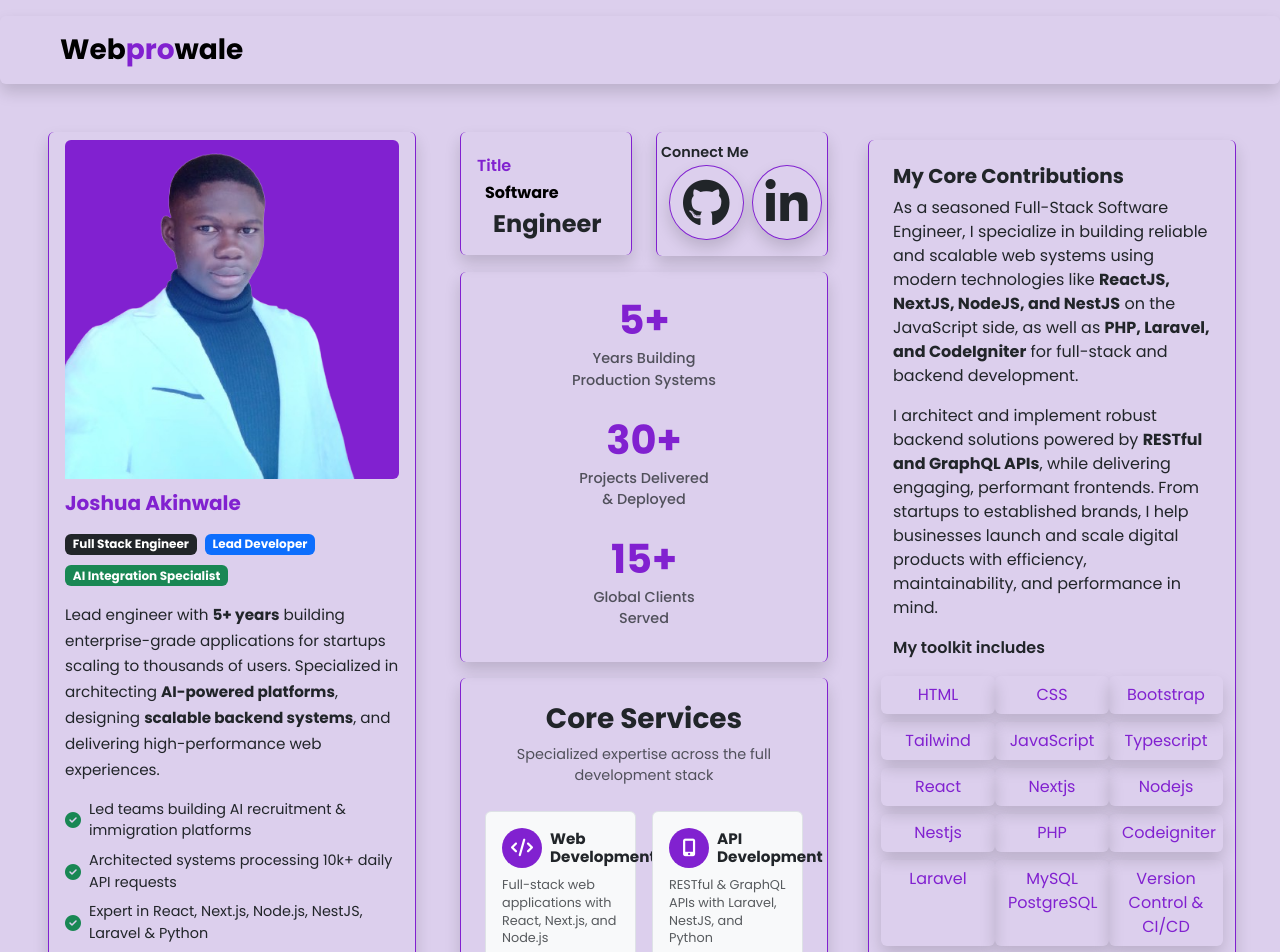
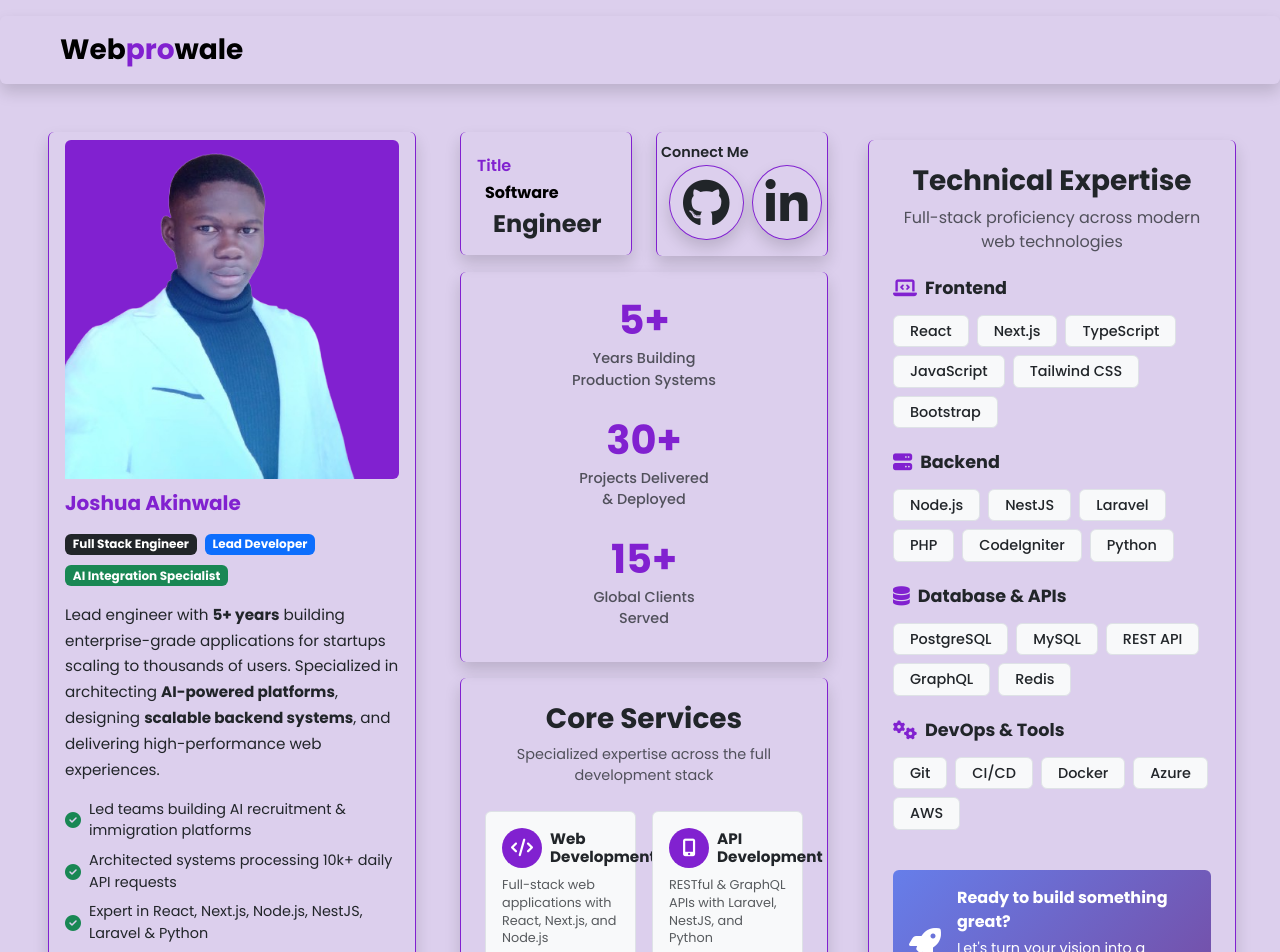
Before and after one commit to Webprowale/webprowale, a React (Vite) app: page / in a window 1280 px wide. Shown: the top 952 px of the page. Built offline with nearby package versions, Linux system fonts and the light colour scheme; no server answers.

Commit message:
Update SkillTools component with enhanced skills display

```diff
--- a/src/Components/SkillTools.jsx
+++ b/src/Components/SkillTools.jsx
@@ -2,10 +2,27 @@ import React, { useRef } from "react";
 import { gsap } from "gsap";
 import { useGSAP } from "@gsap/react";
 
-const skills = [
-  "HTML", "CSS", "Bootstrap", "Tailwind", "JavaScript", "Typescript",
-  "React", "Nextjs", "Nodejs", "Nestjs", "PHP", "Codeigniter",
-  "Laravel", "MySQL PostgreSQL", "Version Control & CI/CD"
+const skillCategories = [
+  {
+    category: "Frontend",
+    icon: "fas fa-laptop-code",
+    skills: ["React", "Next.js", "TypeScript", "JavaScript", "Tailwind CSS", "Bootstrap"]
+  },
+  {
+    category: "Backend",
+    icon: "fas fa-server",
+    skills: ["Node.js", "NestJS", "Laravel", "PHP", "CodeIgniter", "Python"]
+  },
+  {
+    category: "Database & APIs",
+    icon: "fas fa-database",
+    skills: ["PostgreSQL", "MySQL", "REST API", "GraphQL", "Redis"]
+  },
+  {
+    category: "DevOps & Tools",
+    icon: "fas fa-cogs",
+    skills: ["Git", "CI/CD", "Docker", "Azure", "AWS"]
+  }
 ];
 
 function SkillTools() {
@@ -21,26 +38,40 @@ function SkillTools() {
   }, []);
 
   return (
-    <div className="rounded shadow px-4 pt-2 d-flex flex-column con1 mt-2" ref={con}>
-      <h4 className="mt-3 fs-5 fw-bold">My Core Contributions</h4>
-      <p className="text-start">
-        As a seasoned Full-Stack Software Engineer, I specialize in building reliable and scalable web systems using modern technologies like <strong>ReactJS, NextJS, NodeJS, and NestJS</strong> on the JavaScript side, as well as <strong>PHP, Laravel, and CodeIgniter</strong> for full-stack and backend development.
-      </p>
-      <p className="text-start">
-        I architect and implement robust backend solutions powered by <strong>RESTful and GraphQL APIs</strong>, while delivering engaging, performant frontends. From startups to established brands, I help businesses launch and scale digital products with efficiency, maintainability, and performance in mind.
-      </p>
-
-      <p className="fs-6 fw-semibold">My toolkit includes</p>
-      <div className="row">
-        {skills.map((skill, index) => (
-          <h6 key={index} className="col-4 btn shadow primaryColor mb-2">
-            {skill}
-          </h6>
-        ))}
+    <div className="rounded shadow px-4 pt-4 pb-4 d-flex flex-column con1 mt-2" ref={con}>
+      <div className="text-center mb-4">
+        <h4 className="fw-bold mb-2" style={{ fontSize: '1.75rem' }}>Technical Expertise</h4>
+        <p className="text-muted mb-0">Full-stack proficiency across modern web technologies</p>
       </div>
 
-      <div className="mx-auto shadow rounded mb-3 mt-2">
-        <marquee>Ensuring A Dynamic And Efficient Approach To Every Project.</marquee>
+      {skillCategories.map((category, index) => (
+        <div key={index} className="mb-4">
+          <div className="d-flex align-items-center mb-3">
+            <i className={`${category.icon} me-2 primaryColor`} style={{ fontSize: '1.2rem' }}></i>
+            <h5 className="fw-bold mb-0" style={{ fontSize: '1.1rem' }}>{category.category}</h5>
+          </div>
+          <div className="d-flex flex-wrap gap-2">
+            {category.skills.map((skill, skillIndex) => (
+              <span
+                key={skillIndex}
+                className="badge bg-light text-dark border px-3 py-2"
+                style={{ fontSize: '0.9rem', fontWeight: '500' }}
+              >
+                {skill}
+              </span>
+            ))}
+          </div>
+        </div>
+      ))}
+
+      <div className="mt-3 p-3 rounded" style={{ background: 'linear-gradient(135deg, #667eea 0%, #764ba2 100%)', color: 'white' }}>
+        <div className="d-flex align-items-center">
+          <i className="fas fa-rocket me-3" style={{ fontSize: '2rem' }}></i>
+          <div>
+            <p className="mb-1 fw-bold">Ready to build something great?</p>
+            <p className="mb-0 small">Let's turn your vision into a scalable, production-ready solution.</p>
+          </div>
+        </div>
       </div>
     </div>
   );
```
